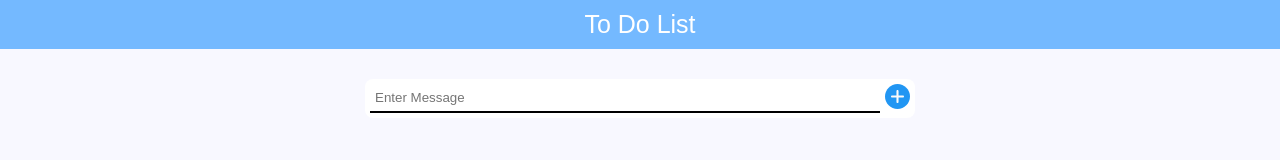
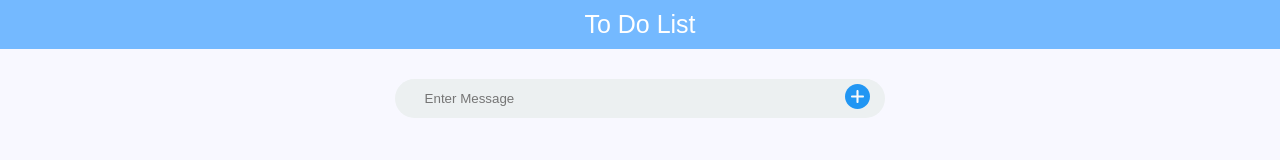
Before and after one commit to bdbose/to-do-list, a plain HTML site: page index.html in a window 1280 px wide. Drawn offline with Linux system fonts and the light colour scheme.

Commit message:
css change

```diff
--- a/index.css
+++ b/index.css
@@ -12,12 +12,13 @@ body{
   color: white;
 }
 #search-input{
-  padding: 5px;
+  padding: 5px 15px;
   width: 70vw;
   max-width: 500px;
   border: 0;
-  border-bottom: 2px solid;
   outline: none;
+  background-color: #ecf0f1;
+  color: #7e7e7e;
 }
 .search{
   display: flex;
@@ -25,11 +26,14 @@ body{
 }
 #search-container{
   display: flex;
-  padding: 5px;
-  background-color: white;
-  border-radius: 8px;
+  padding: 5px 15px;
   margin-top: 30px;
+  background-color: #ecf0f1;
+  width: 36vw;
+  border-radius: 20px;
 }
+
+
 .search img{
   height: 25px;
   width: auto;
```
